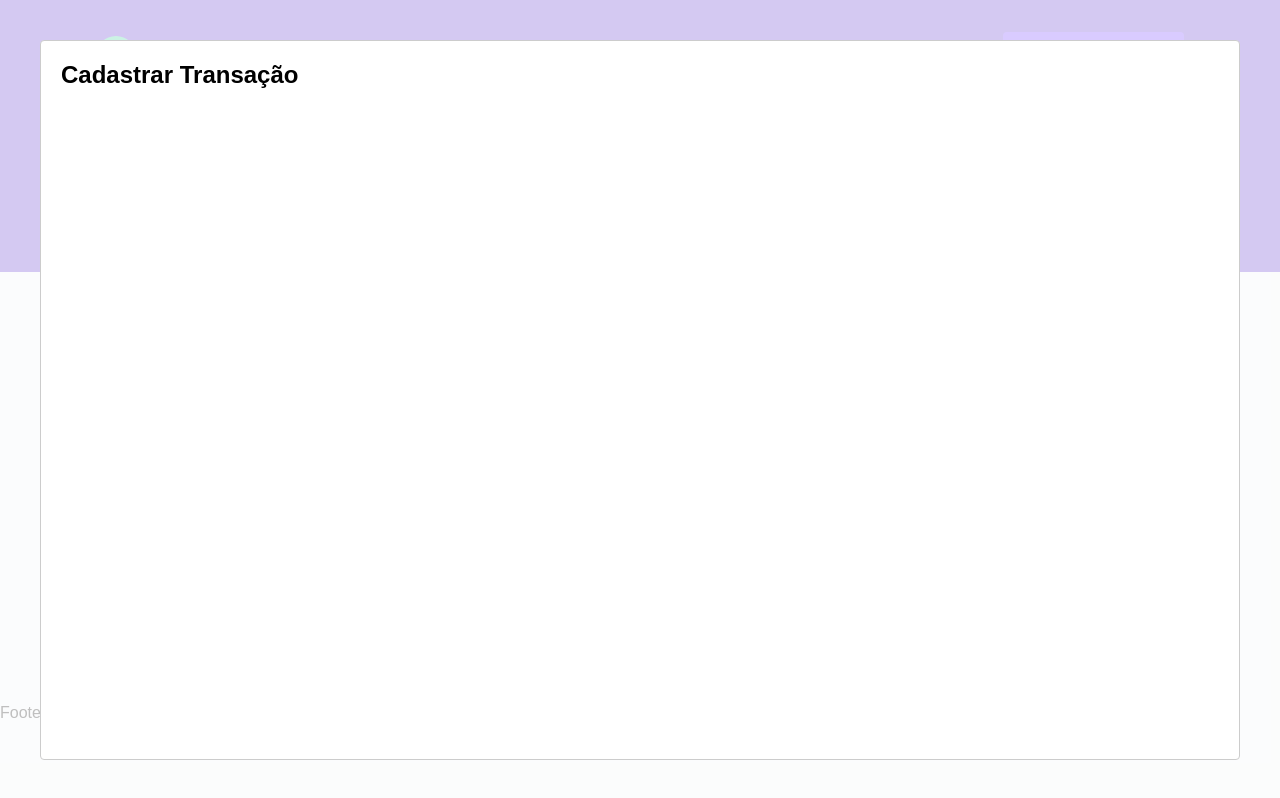
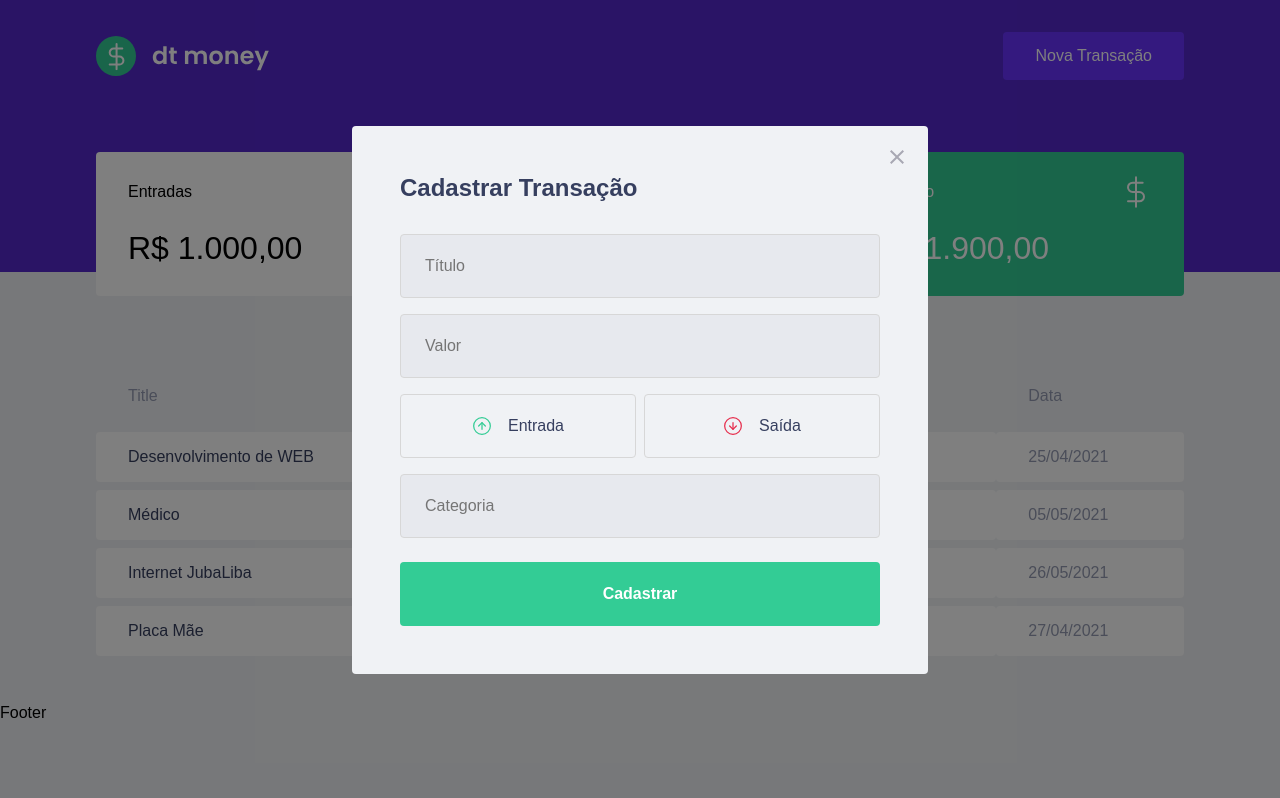
Before and after one commit to edsouza-nlw/ignite_dt_money, a React (Create React App) app: page / in a window 1280 px wide. Both pictures are taken after a click on the button "Nova Transação". Built offline with nearby package versions, Linux system fonts and the light colour scheme; no server answers; what miragejs would draw is missing.

Commit message:
Third Commit

```diff
--- a/package.json
+++ b/package.json
@@ -4,6 +4,7 @@
   "private": true,
   "dependencies": {
     "axios": "^0.21.1",
+    "polished": "^4.1.2",
     "react": "^17.0.2",
     "react-dom": "^17.0.2",
     "react-modal": "^3.13.1",
--- a/src/components/NewTransactionModal/index.tsx
+++ b/src/components/NewTransactionModal/index.tsx
@@ -1,6 +1,10 @@
 import Modal from 'react-modal';
 
-import { Container } from './styles';
+import closeImg from '../../assets/close.svg';
+import incomeImg from '../../assets/income.svg';
+import outcomeImg from '../../assets/outcome.svg';
+
+import { Container, TransactionTypeContainer } from './styles';
 
 interface NewTransactionProps {
   isOpen: boolean;
@@ -12,10 +16,40 @@
   onRequestClose,
 }: NewTransactionProps) {
   return (
-    <Container>
-      <Modal isOpen={isOpen} onRequestClose={onRequestClose}>
+    <Modal
+      isOpen={isOpen}
+      onRequestClose={onRequestClose}
+      overlayClassName="react-modal-overlay"
+      className="react-modal-content"
+    >
+      <button
+        type="button"
+        className="react-modal-close"
+        onClick={onRequestClose}
+      >
+        <img src={closeImg} alt="Fechar modal" />
+      </button>
+      <Container>
         <h2>Cadastrar Transação</h2>
-      </Modal>
-    </Container>
+
+        <input type="text" placeholder="Título" />
+        <input type="number" placeholder="Valor" />
+
+        <TransactionTypeContainer>
+          <button type="button">
+            <img src={incomeImg} alt="Entrada" />
+            <span>Entrada</span>
+          </button>
+          <button type="button">
+            <img src={outcomeImg} alt="Saída" />
+            <span>Saída</span>
+          </button>
+        </TransactionTypeContainer>
+
+        <input type="text" placeholder="Categoria" />
+
+        <button type="submit">Cadastrar</button>
+      </Container>
+    </Modal>
   );
 }
--- a/src/components/NewTransactionModal/styles.ts
+++ b/src/components/NewTransactionModal/styles.ts
@@ -1,5 +1,87 @@
 import styled from 'styled-components';
+import { darken } from 'polished';
 
-export const Container = styled.div`
-  background: var(--blue);
+export const Container = styled.form`
+  h2 {
+    color: var(--text-title);
+    font-size: 1.5rem;
+    margin-bottom: 2rem;
+  }
+
+  input {
+    width: 100%;
+    padding: 0 1.5rem;
+    height: 4rem;
+    border-radius: 0.25rem;
+
+    border: 1px solid var(--border-input);
+    background: var(--background-input);
+
+    font-weight: 400;
+    font-size: 1rem;
+
+    &::placeholder {
+      var(--text-body);
+    }
+
+    & + input {
+      margin-top: 1rem;
+    }
+  }
+
+  button[type='submit'] {
+    width: 100%;
+    padding: 0 1.5rem;
+    height: 4rem;
+    background: var(--green);
+    color: #FFFFFF;
+    border-radius: 0.25rem;
+    border: 0;
+    font-size: 1rem;
+    margin-top: 1.5rem;
+    font-weight: 600;
+
+    transition: filter 0.2s;
+
+    &:hover {
+      filter: brightness(0.8);
+    }
+  }
 `;
+
+export const TransactionTypeContainer = styled.div`
+  margin: 1rem 0;
+  display: grid;
+  grid-template-columns: 1fr 1fr;
+  gap: 0.5rem;
+
+  button {
+    height: 4rem;
+    border: 1px solid #d7d7d7;
+    border-radius: 0.25rem;
+
+    background: transparent;
+
+    display: flex;
+    align-items: center;
+    justify-content: center;
+
+    transition: border-color 0.2s;
+
+    &:hover {
+      border-color: ${darken(0.1, '#d7d7d7')};
+    }
+
+    img {
+      width: 20px;
+      height: 20px;
+    }
+
+    span {
+      display: inline-block;
+      margin-left: 1rem;
+      font-size: 1rem;
+      color: var(--text-title);
+    }
+  }
+`;
--- a/src/styles/global.ts
+++ b/src/styles/global.ts
@@ -3,6 +3,8 @@
 export const GlobalStyle = createGlobalStyle`
   :root {
     --background: #F0F2F5;
+    --background-input: #E7E9EE;
+    --border-input: #D7D7D7;
     --shape: #FFFFFF;
 
     --red: #E52E4D;
@@ -57,4 +59,43 @@
     opacity: 0.6;
     cursor: not-allowed;
   }
+
+  .react-modal-overlay {
+    background: rgb(0, 0, 0, 0.5);
+
+    position: fixed;
+    top: 0;
+    bottom: 0;
+    right: 0;
+    left: 0;
+
+    display: flex;
+    align-items: center;
+    justify-content: center;
+  }
+
+  .react-modal-content {
+    width: 100%;
+    max-width: 576px;
+    background: var(--background);
+    padding: 3rem;
+    position: relative;
+    border-radius: 0.25rem;
+  }
+
+  .react-modal-close {
+    position: absolute;
+    right: 1.5rem;
+    top: 1.5rem;
+    border: 0;
+    background: transparent;
+
+
+    transition: filter 0.2s;
+
+    &:hover {
+      filter: brightness(0.9);
+    }
+
+  }
 `;
```
Also changed, not shown: 1 other file (tests, documents, lock files or other folders).
